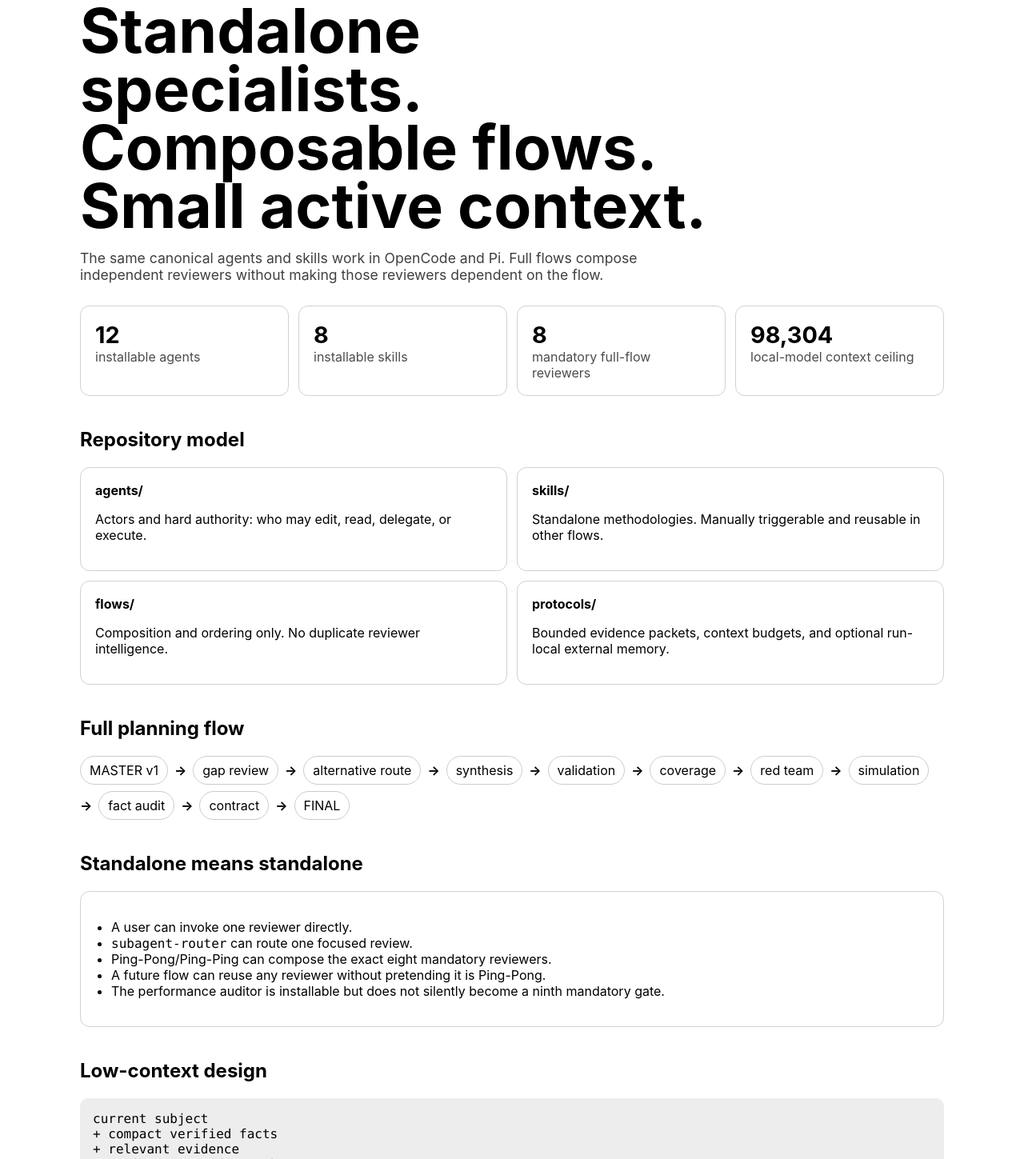
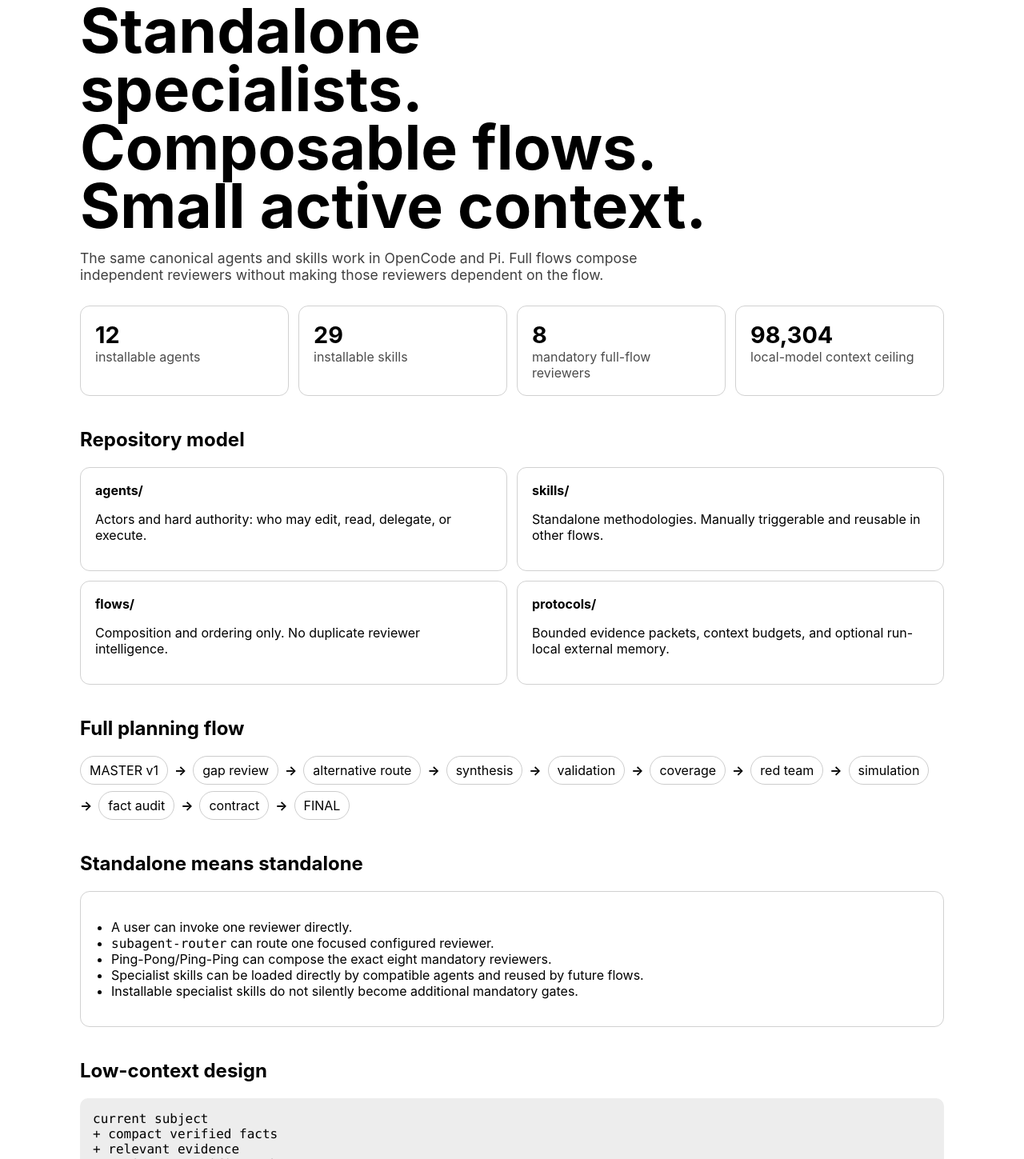
Before and after one commit to Hugloss/agentsCookbook, a plain HTML site: page demo/index.html in a window 1280 px wide. Shown: the part 97-1546 px from the top of the page at 80% size. Drawn offline with Linux system fonts and the light colour scheme.

Commit message:
Refresh demo capability counts and wording

```diff
--- a/demo/index.html
+++ b/demo/index.html
@@ -33,7 +33,7 @@
 
   <section class="metrics" aria-label="architecture summary">
     <div class="metric"><strong>12</strong><span>installable agents</span></div>
-    <div class="metric"><strong>8</strong><span>installable skills</span></div>
+    <div class="metric"><strong>29</strong><span>installable skills</span></div>
     <div class="metric"><strong>8</strong><span>mandatory full-flow reviewers</span></div>
     <div class="metric"><strong>98,304</strong><span>local-model context ceiling</span></div>
   </section>
@@ -55,10 +55,10 @@
   <div class="card">
     <ul>
       <li>A user can invoke one reviewer directly.</li>
-      <li><code>subagent-router</code> can route one focused review.</li>
+      <li><code>subagent-router</code> can route one focused configured reviewer.</li>
       <li>Ping-Pong/Ping-Ping can compose the exact eight mandatory reviewers.</li>
-      <li>A future flow can reuse any reviewer without pretending it is Ping-Pong.</li>
-      <li>The performance auditor is installable but does not silently become a ninth mandatory gate.</li>
+      <li>Specialist skills can be loaded directly by compatible agents and reused by future flows.</li>
+      <li>Installable specialist skills do not silently become additional mandatory gates.</li>
     </ul>
   </div>
 
```
